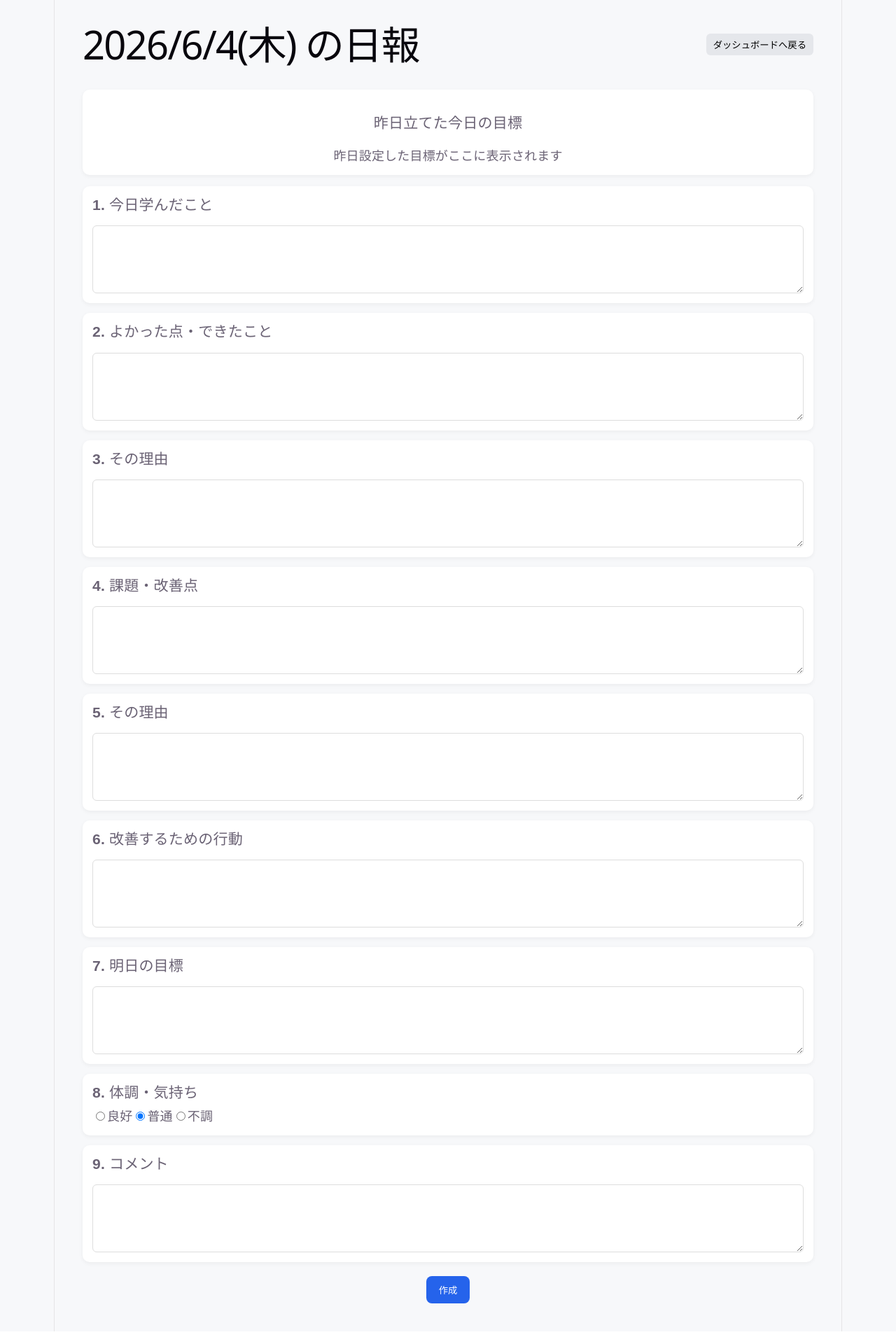
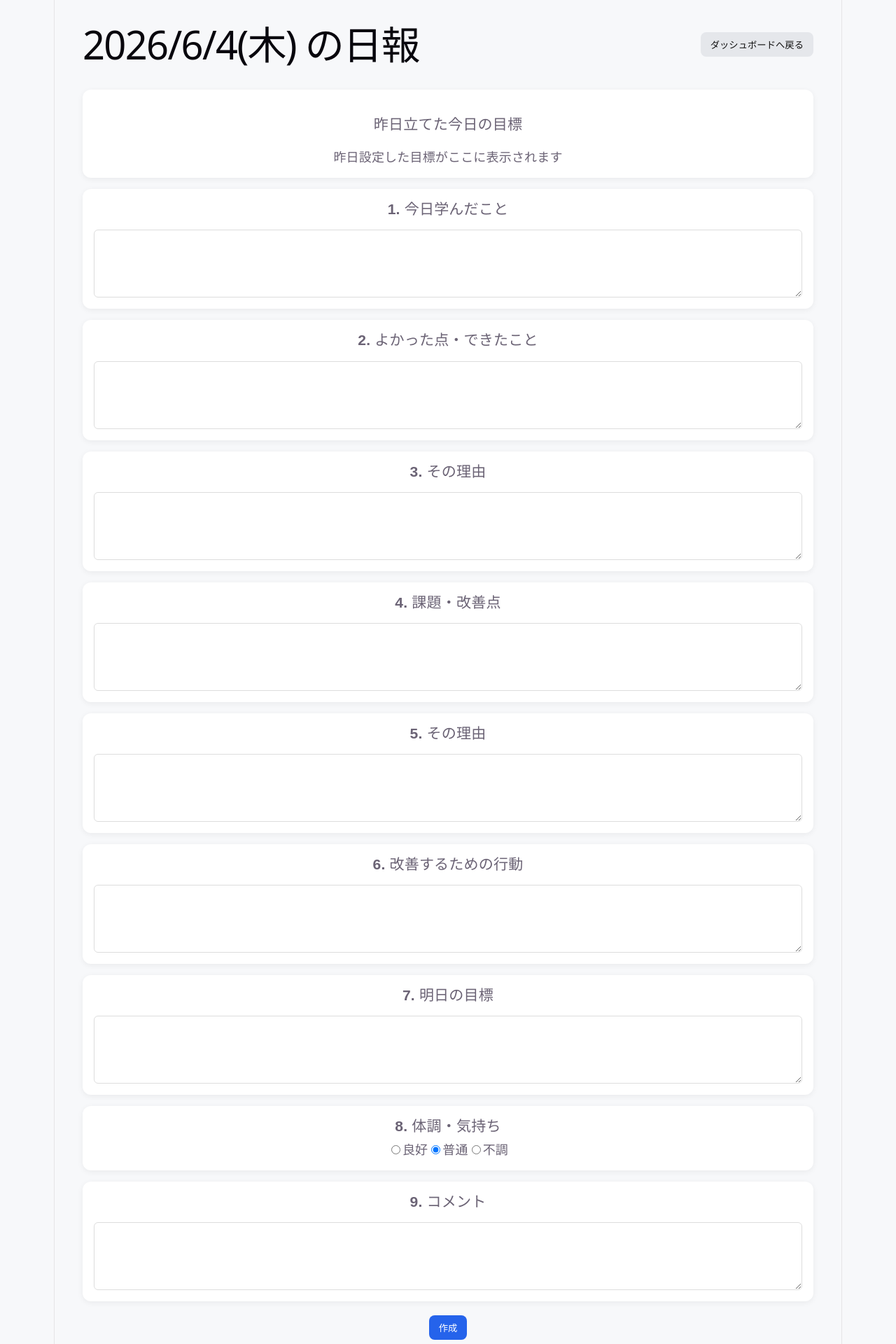
Before and after one commit to tokoMatsubara/Nippo_group7, a React app in the folder frontend/: page /create-report in a window 1280 px wide. Shown: the part 80-2000 px from the top of the page at 70% size. Built offline with nearby package versions, Linux system fonts and the light colour scheme; the HTML template or start-up script is replaced by a standard one.

Commit message:
共通レイアウト、ボタンに適用

```diff
--- a/frontend/src/pages/CreateReport.jsx
+++ b/frontend/src/pages/CreateReport.jsx
@@ -1,11 +1,8 @@
-// 松原作成
 import { useState } from "react";
 import { useNavigate } from "react-router-dom";
 import "../styles/CreateReport.css";
 
-
 function DailyCreate() {
-
   const navigate = useNavigate();
 
   const [form, setForm] = useState({
@@ -27,8 +24,7 @@ function DailyCreate() {
     weekday: "short",
   });
 
-  const yesterdayGoal =
-    "昨日設定した目標がここに表示されます";
+  const yesterdayGoal = "昨日設定した目標がここに表示されます";
 
   const handleChange = (e) => {
     const { name, value } = e.target;
@@ -41,16 +37,18 @@ function DailyCreate() {
 
   return (
     <div className="daily-page">
+
+      {/* ヘッダー */}
       <header className="header">
+
         <div>
-          <div className="page-label"></div>
           <h1>{today} の日報</h1>
         </div>
 
         <div className="header-actions">
 
           <button
-            className="header-btn"
+            className="btn btn-secondary"
             onClick={() => navigate("/dashboard")}
           >
             ダッシュボードへ戻る
@@ -59,11 +57,13 @@ function DailyCreate() {
         </div>
       </header>
 
-      <div className="goal-card">
+      {/* 目標 */}
+      <div className="goal-card card">
         <h3>昨日立てた今日の目標</h3>
         <p>{yesterdayGoal}</p>
       </div>
 
+      {/* フォーム */}
       <Section
         title="1. 今日学んだこと"
         name="learned"
@@ -113,7 +113,9 @@ function DailyCreate() {
         onChange={handleChange}
       />
 
-      <div className="section-card">
+      {/* 体調 */}
+      <div className="section-card card">
+
         <h3>8. 体調・気持ち</h3>
 
         <div className="radio-group">
@@ -161,9 +163,11 @@ function DailyCreate() {
         onChange={handleChange}
       />
 
+      {/* 送信 */}
       <div className="submit-area">
+
         <button
-          className="submit-btn"
+          className="btn btn-primary"
           onClick={() => {
             alert("作成しました");
             navigate("/daily-list");
@@ -171,19 +175,17 @@ function DailyCreate() {
         >
           作成
         </button>
+
       </div>
+
     </div>
   );
 }
 
-function Section({
-  title,
-  name,
-  value,
-  onChange,
-}) {
+/* Sectionコンポーネント */
+function Section({ title, name, value, onChange }) {
   return (
-    <div className="section-card">
+    <div className="section-card card">
       <h3>{title}</h3>
 
       <textarea
--- a/frontend/src/styles/CreateReport.css
+++ b/frontend/src/styles/CreateReport.css
@@ -1,82 +1,40 @@
+/* =========================
+   CreateReport Layout Only
+========================= */
+
 .daily-page {
     padding: 20px;
-    background: #f7f8fa;
     min-height: 100vh;
-    font-family: sans-serif;
 }
 
-/* ヘッダー */
-.header {
-    display: flex;
-    justify-content: space-between;
-    align-items: center;
-    margin-bottom: 20px;
+/* 目標カード（card前提） */
+.goal-card {
+    margin-bottom: 16px;
 }
 
-.page-label {
-    font-size: 12px;
-    color: #666;
-}
-
-.header-actions {
-    display: flex;
-    gap: 10px;
-    align-items: center;
-}
-
-.user-name {
-    font-weight: bold;
-}
-
-.header-btn {
-    padding: 6px 10px;
-    border: none;
-    border-radius: 6px;
-    background: #e5e7eb;
-    cursor: pointer;
-}
-
-.header-btn:hover {
-    background: #d1d5db;
-}
-
-/* 目標カード */
-.goal-card {
-    background: white;
-    padding: 14px;
-    border-radius: 10px;
-    margin-bottom: 16px;
-    box-shadow: 0 2px 6px rgba(0, 0, 0, 0.05);
-}
-
-/* 入力カード共通 */
+/* 入力セクション（card前提） */
 .section-card {
-    background: white;
-    padding: 14px;
-    border-radius: 10px;
     margin-bottom: 14px;
-    box-shadow: 0 2px 6px rgba(0, 0, 0, 0.05);
-    text-align: left;
     display: flex;
     flex-direction: column;
 }
 
+/* タイトル */
 .section-card h3 {
     margin: 0 0 8px 0;
-    text-align: left;
 }
 
-/* textarea */
+/* textarea（最低限UI） */
 .section-card textarea {
     width: 100%;
     margin-top: 8px;
     padding: 10px;
+    resize: vertical;
     border-radius: 6px;
     border: 1px solid #ddd;
-    resize: vertical;
 }
 
-/* select */
+/* select（最低限UI） */
 .select-box {
     margin-top: 8px;
     padding: 8px;
@@ -89,17 +47,3 @@
     text-align: center;
     margin-top: 20px;
 }
-
-.submit-btn {
-    padding: 10px 18px;
-    background: #2563eb;
-    color: white;
-    border: none;
-    border-radius: 8px;
-    cursor: pointer;
-    font-weight: bold;
-}
-
-.submit-btn:hover {
-    background: #1d4ed8;
-}
```
